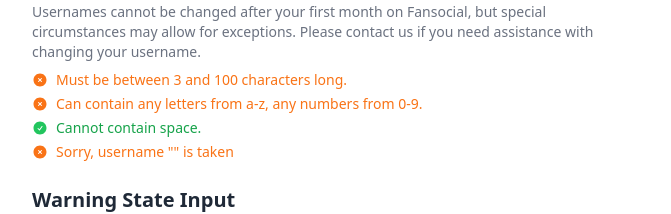
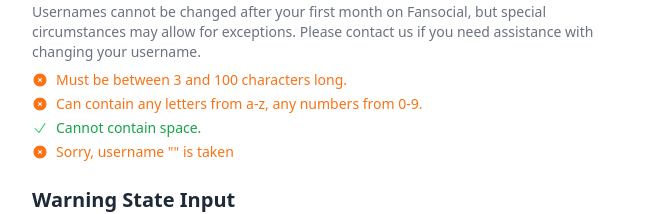
Before and after one commit to basheerv/oliver-vue-test-main, a Vue app: page /default in a window 1280 px wide. Shown: the part 1088-1302 px from the top of the page, without its empty margins (304-975 px from the left). Built offline with nearby package versions, Linux system fonts and the light colour scheme; the HTML template or start-up script is replaced by a standard one.

Commit message:
Update validation icons in InputComponentDashboard.vue and InputComponentDefault.vue to use CheckIcon for valid status, ensuring consistency across input components.

```diff
--- a/src/Views/Components/input/InputComponentDashboard.vue
+++ b/src/Views/Components/input/InputComponentDashboard.vue
@@ -72,7 +72,7 @@
 <script setup lang="ts">
 import { computed } from 'vue'
 import { resolveAllConfigs } from '@/utils/componentRenderingUtils'
-import { CheckCircleIcon, ExclamationTriangleIcon, XCircleIcon } from '@heroicons/vue/24/solid'
+import { CheckIcon, ExclamationTriangleIcon, XCircleIcon } from '@heroicons/vue/24/solid'
 
 const props = defineProps({
   modelValue: [String, Number],
@@ -167,7 +167,7 @@
 }
 
 const getValidationIcon = (rule: any) => {
-  if (rule.status === 'valid') return CheckCircleIcon
+  if (rule.status === 'valid') return CheckIcon
   if (rule.status === 'warning') return ExclamationTriangleIcon
   if (rule.status === 'error') return XCircleIcon
   if (rule.status === 'pending') return ExclamationTriangleIcon
--- a/src/Views/Components/input/InputComponentDefault.vue
+++ b/src/Views/Components/input/InputComponentDefault.vue
@@ -69,7 +69,7 @@
 <script setup lang="ts">
 import { computed } from 'vue'
 import { resolveAllConfigs } from '@/utils/componentRenderingUtils'
-import { CheckCircleIcon, ExclamationTriangleIcon, XCircleIcon } from '@heroicons/vue/24/solid'
+import { CheckIcon, ExclamationTriangleIcon, XCircleIcon } from '@heroicons/vue/24/solid'
 
 const props = defineProps({
   modelValue: [String, Number],
@@ -164,7 +164,7 @@
 }
 
 const getValidationIcon = (rule: any) => {
-  if (rule.status === 'valid') return CheckCircleIcon
+  if (rule.status === 'valid') return CheckIcon
   if (rule.status === 'warning') return ExclamationTriangleIcon
   if (rule.status === 'error') return XCircleIcon
   if (rule.status === 'pending') return ExclamationTriangleIcon
```
